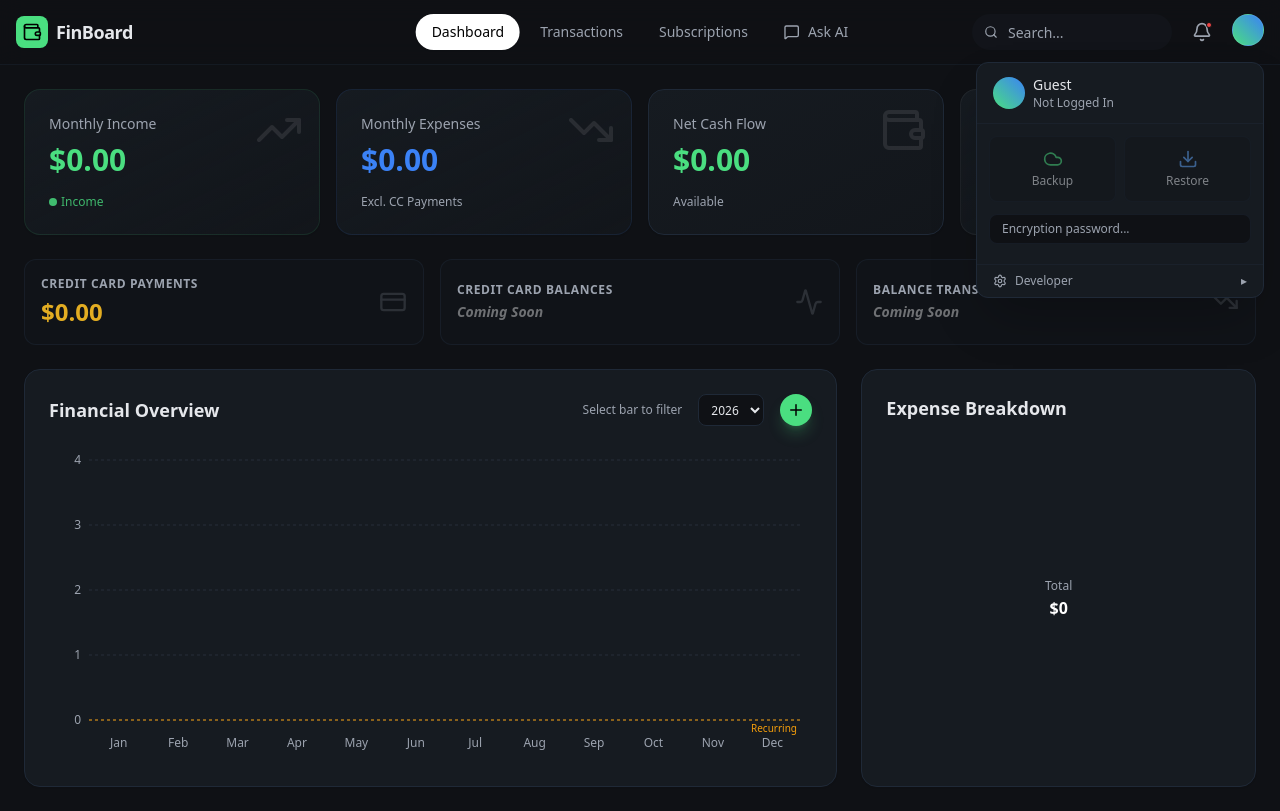
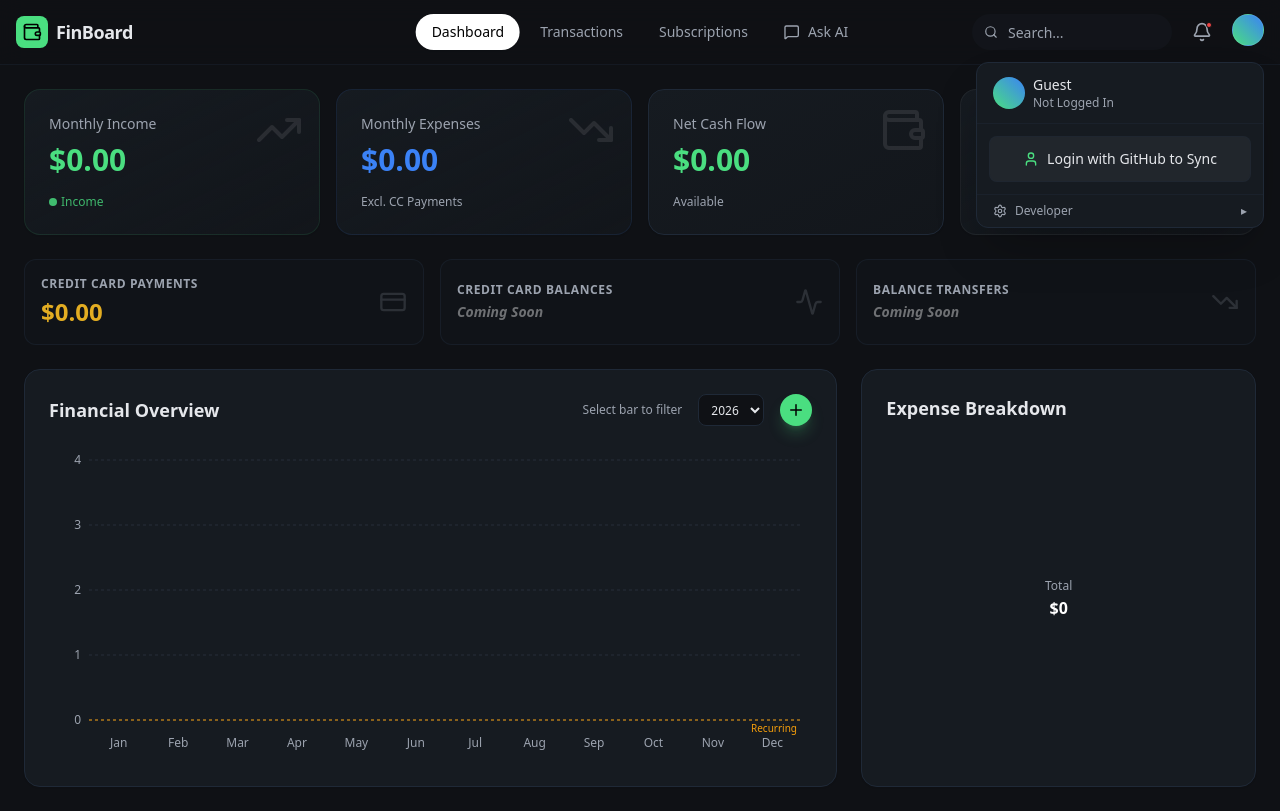
Before and after one commit to atnwl/finance-dashboard-gemini, a React (Vite) app: page / in a window 1280 px wide. Both pictures are taken after a click on the button 1248 px from the left and 29 px from the top of the page. Built offline with nearby package versions, Linux system fonts and the light colour scheme.

Commit message:
Improve login UX: show login button instead of disabled sync buttons when logged out

```diff
--- a/src/App.jsx
+++ b/src/App.jsx
@@ -1362,19 +1362,19 @@ export default function App() {
 
                   {/* Sync Actions */}
                   <div className="p-3">
+                    {user ? (
+                      <>
                         <div className="grid grid-cols-2 gap-2 mb-3">
                           <button
                             onClick={handleQuickBackup}
-                        disabled={!user}
-                        className="flex flex-col items-center justify-center gap-1 p-3 bg-background/50 border border-border/50 rounded-lg hover:border-primary/50 hover:bg-primary/5 transition-all disabled:opacity-50 disabled:cursor-not-allowed"
+                            className="flex flex-col items-center justify-center gap-1 p-3 bg-background/50 border border-border/50 rounded-lg hover:border-primary/50 hover:bg-primary/5 transition-all"
                           >
                             <Cloud size={20} className="text-primary" />
                             <span className="text-xs font-medium">Backup</span>
                           </button>
                           <button
                             onClick={handleQuickRestore}
-                        disabled={!user}
-                        className="flex flex-col items-center justify-center gap-1 p-3 bg-background/50 border border-border/50 rounded-lg hover:border-blue-500/50 hover:bg-blue-500/5 transition-all disabled:opacity-50 disabled:cursor-not-allowed"
+                            className="flex flex-col items-center justify-center gap-1 p-3 bg-background/50 border border-border/50 rounded-lg hover:border-blue-500/50 hover:bg-blue-500/5 transition-all"
                           >
                             <Download size={20} className="text-blue-400" />
                             <span className="text-xs font-medium">Restore</span>
@@ -1393,6 +1393,16 @@ export default function App() {
                             />
                           </div>
                         </div>
+                      </>
+                    ) : (
+                      <button
+                        onClick={() => { handleLogin(); setShowUserMenu(false); }}
+                        className="w-full flex items-center justify-center gap-2 p-3 bg-white/5 border border-border/50 rounded-lg hover:bg-white/10 transition-all"
+                      >
+                        <User size={16} className="text-primary" />
+                        <span className="text-sm font-medium">Login with GitHub to Sync</span>
+                      </button>
+                    )}
 
                     {/* Status */}
                     {syncStatus && (
```
Lines whose indentation alone changed are shown as unchanged.
